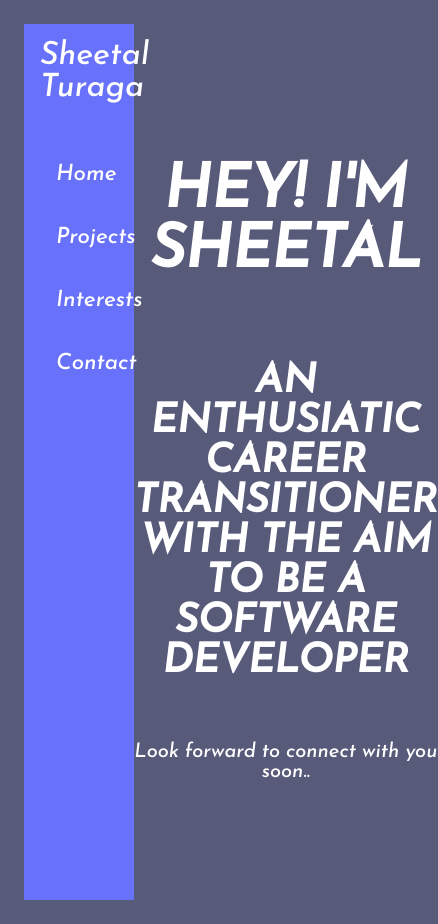
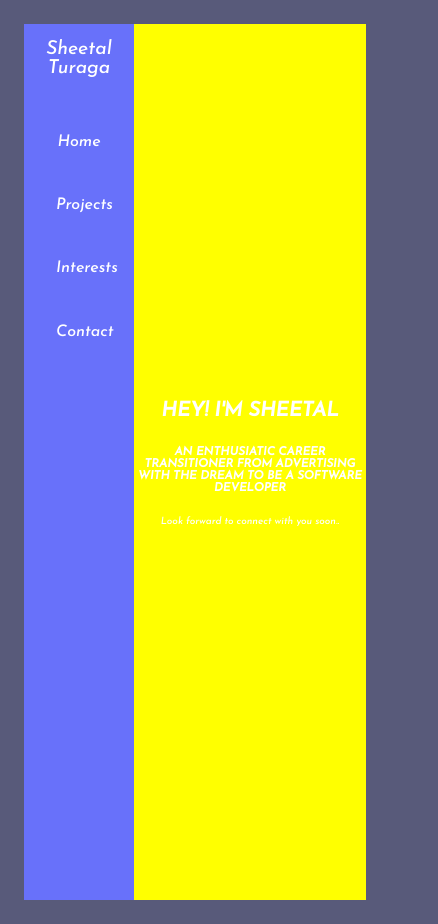
Before and after one commit to sheetalturaga/sheetalturaga.github.io, a plain HTML site: page index.html in a window 390 px wide. Shown: the whole page, 438 px wide, since content can reach past the window. Drawn offline with Linux system fonts and the light colour scheme.

Commit message:
Updated homepage & writeup

```diff
--- a/index.html
+++ b/index.html
@@ -21,7 +21,8 @@
 
         <div class="intro-content">
             <h1>HEY! I'M SHEETAL</h1>
-            <h3>AN ENTHUSIATIC CAREER TRANSITIONER WITH THE AIM TO BE A SOFTWARE DEVELOPER</h3>
+            <h3>AN ENTHUSIATIC CAREER TRANSITIONER FROM ADVERTISING
+                WITH THE DREAM TO BE A SOFTWARE DEVELOPER</h3>
             <p>Look forward to connect with you soon..</p>
         </div>
     </div>
--- a/indexstyle.css
+++ b/indexstyle.css
@@ -3,9 +3,9 @@
 @media screen and (min-width: 851px) {
   .navbar {
     display: flex;
-    padding-left: 1rem;
+    /* padding-left: 1rem; */
     position: sticky;
-    height: 100px;
+    height: 15vh;
     width: 100%;
     background-color: #6871fa;
     color: white;
@@ -48,28 +48,34 @@
     border-radius: 0;
   }
 
-  h1 {
-    color: white;
+  h1,
+  h3,
+  p {
+    display: flex;
+    color: #ffffff;
+    text-align: center;
     font-family: "Josefin Sans", sans-serif;
-  }
-
-  h3 {
-    color: white;
-    font-family: "Josefin Sans", sans-serif;
-  }
-
-  p {
-    color: white;
-    font-family: "Josefin Sans", sans-serif;
+    align-items: center;
+    justify-content: center;
   }
 
   .intro-content {
+    margin: 0;
+    height: 100%;
+    width: 100%;
     display: flex;
     flex-direction: column;
     align-items: center;
     justify-content: center;
+  }
 
-    /* background-color: yellowgreen; */
+  .intro-page {
+    display: flex;
+    height: 100vh;
+    width: 100%;
+    flex-direction: column;
+    text-align: center;
+    justify-content: space-evenly;
   }
 }
 
@@ -92,7 +98,7 @@
     color: white;
     font-family: "Josefin Sans", sans-serif;
     text-align: center;
-    font-size: 1.4rem;
+    font-size: 1.2rem;
   }
 
   li,
@@ -115,7 +121,7 @@
   }
 
   .name-logo {
-    font-size: 2rem;
+    font-size: 1.5rem;
   }
 
   body {
@@ -123,37 +129,110 @@
     background-color: #585a7a;
   }
 
-  h1 {
-    color: white;
-    font-size: 60px;
+  h1,
+  h3,
+  p {
+    display: flex;
+    color: #ffffff;
+    text-align: center;
     font-family: "Josefin Sans", sans-serif;
-  }
-
-  h3 {
-    color: white;
-    font-size: 40px;
-    font-family: "Josefin Sans", sans-serif;
-  }
-
-  p {
-    color: white;
-    font-size: 20px;
-    font-family: "Josefin Sans", sans-serif;
+    align-items: center;
+    justify-content: center;
   }
 
   .intro-content {
+    margin: 0;
     display: flex;
     flex-direction: column;
     text-align: center;
-    align-items: center;
+    align-content: center;
     justify-content: center;
     /* background-color: yellow; */
   }
 
   .intro-page {
     display: flex;
-    /* flex-direction: row; */
+    text-align: center;
     justify-content: space-between;
     padding: 1rem;
   }
 }
+
+@media screen and (max-width: 400px) {
+  ul {
+    display: flex;
+    height: 30vh;
+    padding: 1rem;
+    flex-direction: column;
+    justify-content: space-around;
+    text-align: center;
+  }
+
+  .navbar {
+    width: 20vw;
+    padding: 1rem;
+    min-height: 100vh;
+    height: auto;
+    background-color: #6871fa;
+    color: white;
+    font-family: "Josefin Sans", sans-serif;
+    text-align: center;
+    font-size: 1rem;
+  }
+
+  li,
+  a {
+    list-style-type: none;
+    text-decoration: none;
+    color: white;
+    transition: 0.5s;
+  }
+
+  img {
+    width: 100px;
+    height: 100px;
+    border-radius: 20%;
+  }
+
+  a:hover {
+    transform: scale(1.25);
+    color: #303f7a;
+  }
+
+  .name-logo {
+    font-size: 1.2rem;
+  }
+
+  body {
+    font-size: 10px;
+    background-color: #585a7a;
+  }
+
+  h1,
+  h3,
+  p {
+    display: flex;
+    color: #ffffff;
+    text-align: center;
+    font-family: "Josefin Sans", sans-serif;
+    align-items: center;
+    justify-content: center;
+  }
+
+  .intro-content {
+    margin: 0;
+    display: flex;
+    flex-direction: column;
+    text-align: center;
+    align-content: center;
+    justify-content: center;
+    background-color: yellow;
+  }
+
+  .intro-page {
+    display: flex;
+    text-align: center;
+    justify-content: space-between;
+    padding: 1rem;
+  }
+}
```
Also changed, not shown: 1 other file.
